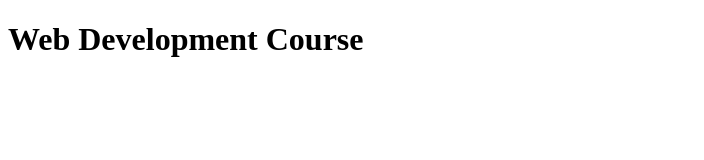
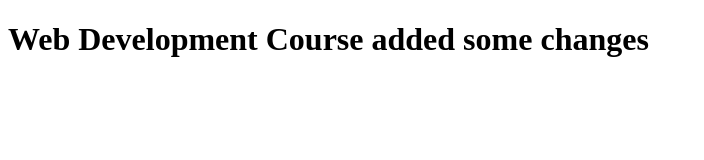
Before and after one commit to bazoom/coursera-test, a plain HTML site: page site/index.html in a window 1280 px wide. Shown: the whole page, without its empty margins (0-704 px from the left). Drawn offline with Linux system fonts and the light colour scheme.

Commit message:
Small addition to h1

```diff
--- a/site/index.html
+++ b/site/index.html
@@ -4,6 +4,6 @@
     <title>First Page Web Development</title>
 </head>
 <body>
- <h1> Web Development Course</h1>
+ <h1> Web Development Course added some changes</h1>
 </body>
 </html>
```
